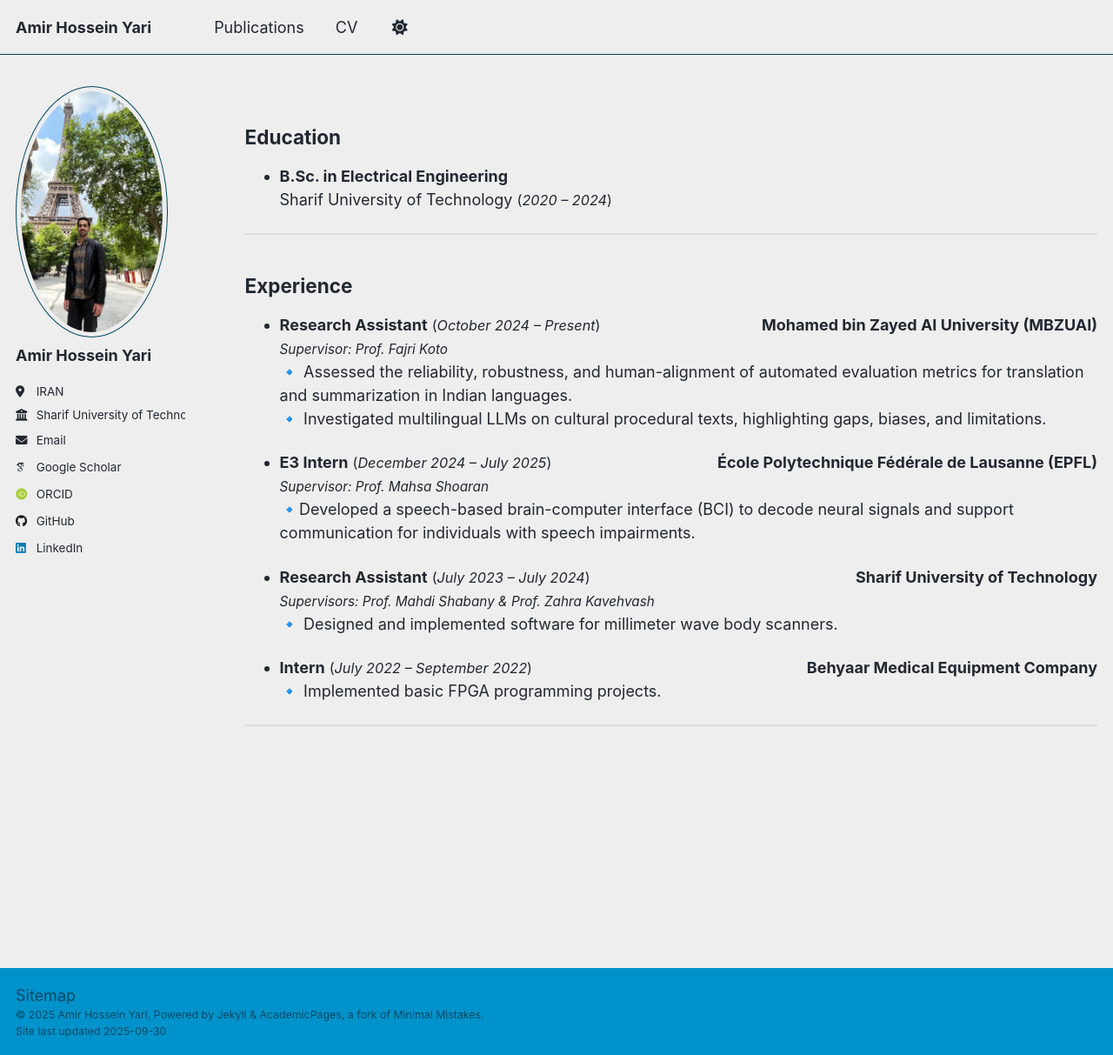
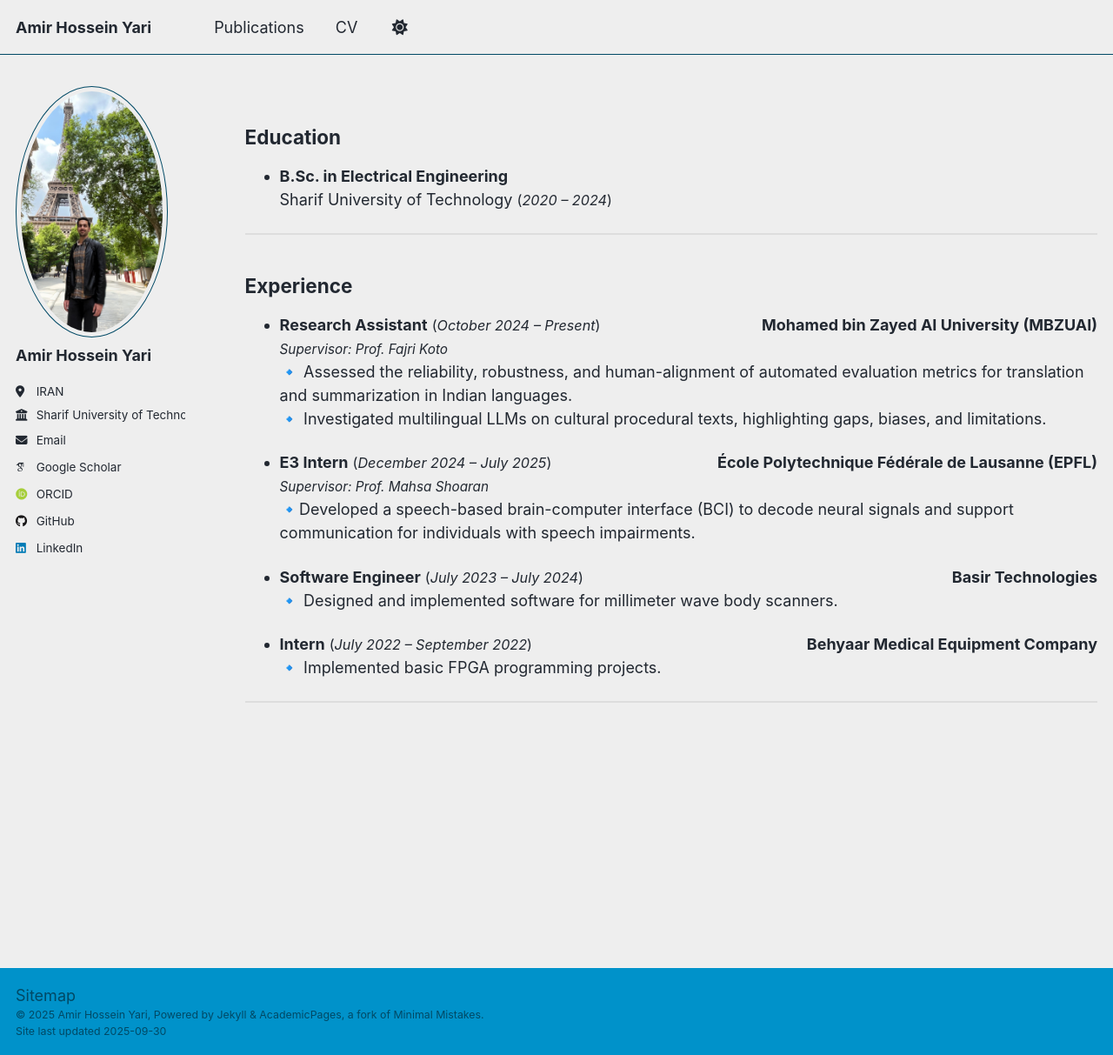
Before and after one commit to AmirHosseinYari2002/AmirHosseinYari2002.github.io, a Jekyll site: the page built from _pages/cv.md, in a window 1280 px wide and 1213 px high. Shown: the whole window at 87% size. Built offline with Jekyll 4.4.1, drawn with Linux system fonts in a browser that asks for light colours; some web fonts are replaced; a script that is not in the unit is left out.

Commit message:
Update CV page

```diff
--- a/_pages/cv.md
+++ b/_pages/cv.md
@@ -29,11 +29,9 @@ redirect_from:
   <span style="font-size:0.85em;"><em>Supervisor: Prof. Mahsa Shoaran</em></span>
   🔹Developed a speech-based brain-computer interface (BCI) to decode neural signals and support communication for individuals with speech impairments.
 
-- **Research Assistant** <span style="font-size:0.9em;">(*July 2023 – July 2024*)</span> <span style="float:right; font-weight:bold;">
-    <a href="https://en.sharif.ir/" target="_blank" style="color: inherit; text-decoration: none;">Sharif University of Technology</a>
+- **Software Engineer** <span style="font-size:0.9em;">(*July 2023 – July 2024*)</span> <span style="float:right; font-weight:bold;">
+    <a href="https://basirtechnologies.com/en/" target="_blank" style="color: inherit; text-decoration: none;">Basir Technologies</a>
   </span>
-  <span style="font-size:0.85em;"><em>Supervisors: Prof. Mahdi Shabany & Prof. Zahra Kavehvash</em></span>
-  <br>
   🔹 Designed and implemented software for millimeter wave body scanners.
 
 - **Intern** <span style="font-size:0.9em;">(*July 2022 – September 2022*)</span>  <span style="float:right; font-weight:bold;">
```
